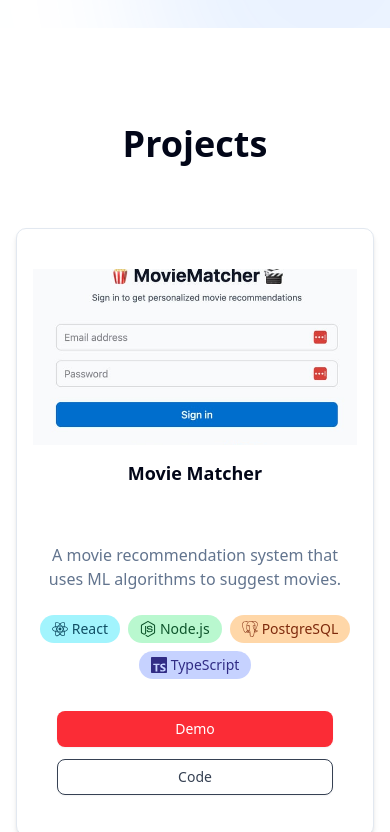
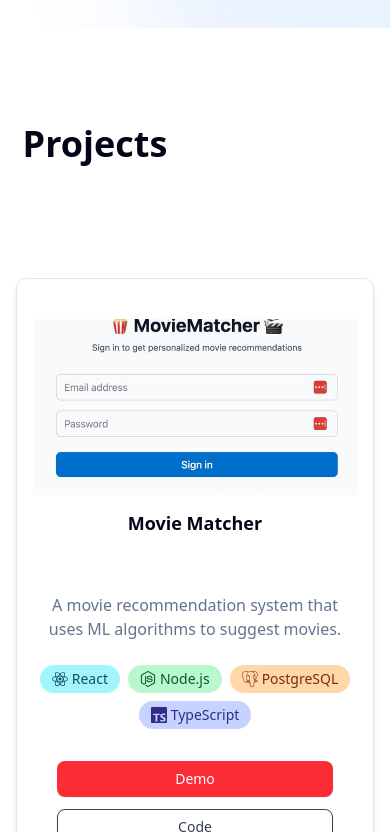
Before and after one commit to tiffanyluu/tiffanyluu.github.io, a React (Vite) app: page / in a window 390 px wide. Shown: the part 872-1704 px from the top of the page. Built offline with nearby package versions, Linux system fonts and the light colour scheme.

Commit message:
optimize projects section

```diff
--- a/src/components/ProjectsSection.tsx
+++ b/src/components/ProjectsSection.tsx
@@ -2,6 +2,7 @@ import { SiReact, SiNodedotjs, SiPostgresql, SiTypescript, SiJavascript } from "
 import { Button } from "./ui/button";
 import { Card, CardHeader, CardTitle, CardContent, CardDescription, CardFooter } from "./ui/card";
 import { motion, useReducedMotion } from "framer-motion";
+import { useEffect, useState } from "react";
 
 const projects = [
   {
@@ -88,17 +89,27 @@ const projects = [
 
 const ProjectsSection = () => {
   const prefersReducedMotion = useReducedMotion();
-  const cardVariants = prefersReducedMotion
+  const [isMobile, setIsMobile] = useState(false);
+
+  useEffect(() => {
+    const checkMobile = () => {
+      setIsMobile(window.innerWidth <= 768 || /Android|iPhone|iPad|iPod|BlackBerry|IEMobile|Opera Mini/i.test(navigator.userAgent));
+    };
+    checkMobile();
+    window.addEventListener('resize', checkMobile);
+    return () => window.removeEventListener('resize', checkMobile);
+  }, []);
+  const cardVariants = prefersReducedMotion || isMobile
     ? { hidden: { opacity: 0 }, visible: { opacity: 1 } }
     : { hidden: { opacity: 0, y: 50 }, visible: { opacity: 1, y: 0 } };
 
   return (
     <section id="projects" className="min-h-screen scroll-mt-24 flex flex-col items-center text-center mt-24 md:mt-32 px-4 sm:px-8 md:px-16">
       <motion.h2
-        initial={{ opacity: 0, x: -100 }}
-        whileInView={{ opacity: 1, x: 0 }}
+        initial={isMobile ? { opacity: 0 } : { opacity: 0, x: -100 }}
+        whileInView={isMobile ? { opacity: 1 } : { opacity: 1, x: 0 }}
         viewport={{ once: false }}
-        transition={{ duration: 0.4 }}
+        transition={{ duration: isMobile ? 0.4 : 0.8 }}
         className="font-bold text-4xl mb-16"
       >
         Projects
@@ -112,7 +123,7 @@ const ProjectsSection = () => {
             initial="hidden"
             whileInView="visible"
             viewport={{ once: false, amount: 0.2 }}
-            transition={{ duration: 0.8 }}
+            transition={{ duration: isMobile ? 0.4 : 0.8 }}
             className="flex"
           >
             <Card className="flex flex-col flex-1 min-w-0 bg-white rounded-lg shadow-md overflow-hidden hover:shadow-xl transition-shadow h-full">
```
